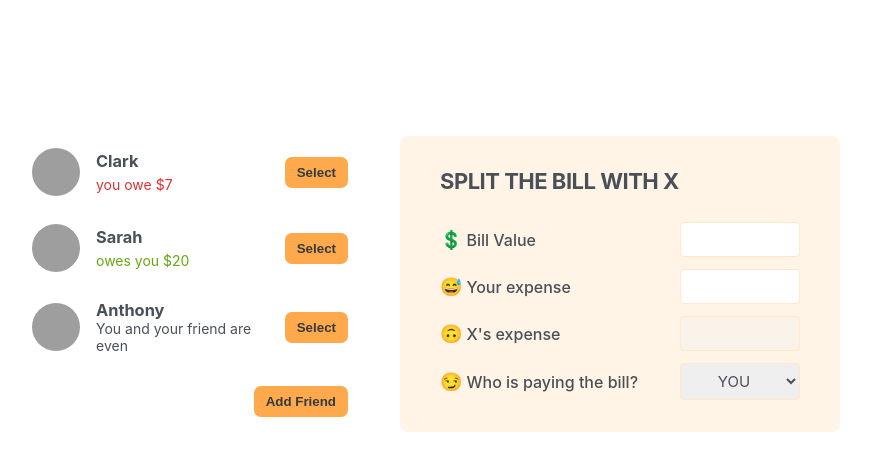
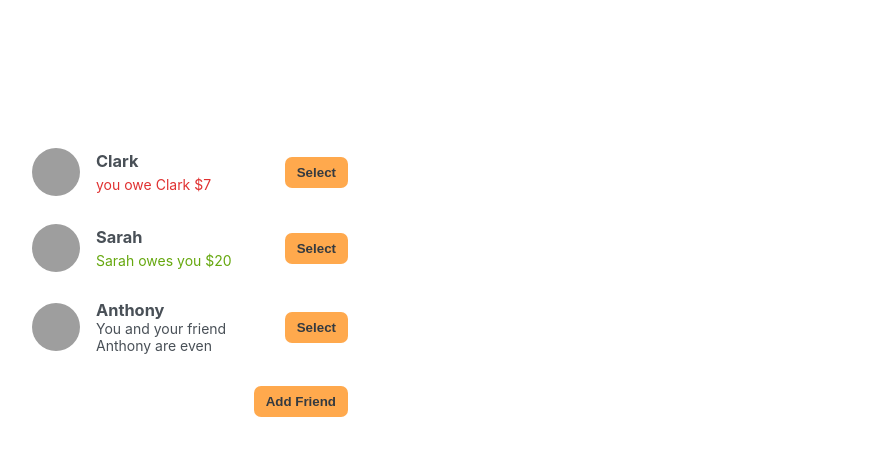
Before and after one commit to ashita07/Eat-And-Split, a React (Create React App) app: page / in a window 1280 px wide. Shown: the top 470 px of the page, without its empty margins (210-1081 px from the left). Built offline with nearby package versions, Linux system fonts and the light colour scheme; grey boxes are pictures that could not be loaded.

Commit message:
done bill calculation section

```diff
--- a/src/App.js
+++ b/src/App.js
@@ -22,6 +22,7 @@ const initialFriends = [
 export default function App() {
   const [showFriend, setShowFriend] = useState(false);
   const [friends, setFriends] = useState(initialFriends);
+  const [selectedFriend, setSelectedFriend] = useState(null);
 
   function handleFriendList(friend) {
     setFriends((friends) => [...friends, friend]);
@@ -32,57 +33,74 @@ export default function App() {
     setShowFriend((show) => !show);
   }
 
+  function handleSelection(friend) {
+    // setSelectedFriend(friend);
+    setSelectedFriend((cur) => (cur?.id === friend.id ? null : friend));
+    setShowFriend(false);
+  }
+
   return (
     <div className="app">
       <div className="sidebar">
-        <FriendList friends={friends} />
+        <FriendList
+          friends={friends}
+          onSelection={handleSelection}
+          selectedFriend={selectedFriend}
+        />
         <AddFriend showFriend={showFriend} onAddFriend={handleFriendList} />
-        <Button
-          handleShowAddFriend={handleShowAddFriend}
-          showFriend={showFriend}
-        >
+        <Button onClick={handleShowAddFriend}>
           {showFriend === false ? "Add Friend" : "Close"}
         </Button>
       </div>
-      <FormSplitBill />
+      {selectedFriend === null ? null : (
+        <FormSplitBill selectedFriend={selectedFriend} />
+      )}
     </div>
   );
 }
-function FriendList({ friends }) {
+function FriendList({ friends, onSelection, selectedFriend }) {
   return (
     <ul>
       {friends.map((f) => (
-        <Friend friend={f} key={f.id} />
+        <Friend
+          friend={f}
+          key={f.id}
+          onSelection={onSelection}
+          selectedFriend={selectedFriend}
+        />
       ))}
     </ul>
   );
 }
-function Friend({ friend }) {
+function Friend({ friend, onSelection, selectedFriend }) {
+  const isSelected = selectedFriend?.id === friend.id;
   return (
-    <li>
+    <li className={isSelected ? "selected" : null}>
       <img src={friend.image} alt={friend.name} />
       <h3>{friend.nameF}</h3>
       {friend.balance > 0 && (
         <p className="green">
-          {friend.name} owes you ${Math.abs(friend.balance)}
+          {friend.nameF} owes you ${Math.abs(friend.balance)}
         </p>
       )}
       {friend.balance < 0 && (
         <p className="red">
-          you owe {friend.name} ${Math.abs(friend.balance)}
+          you owe {friend.nameF} ${Math.abs(friend.balance)}
         </p>
       )}
       {friend.balance === 0 && (
-        <p>You and your friend {friend.name} are even</p>
+        <p>You and your friend {friend.nameF} are even</p>
       )}
-      <button className="button">Select</button>
+      <Button onClick={() => onSelection(friend)}>
+        {isSelected ? "close" : "Select"}
+      </Button>
     </li>
   );
 }
 
-function Button({ children, handleShowAddFriend }) {
+function Button({ children, onClick }) {
   return (
-    <button className="button" onClick={handleShowAddFriend}>
+    <button className="button" onClick={onClick}>
       {children}
     </button>
   );
@@ -132,20 +150,38 @@ function AddFriend({ showFriend, onAddFriend }) {
   );
 }
 
-function FormSplitBill() {
+function FormSplitBill({ selectedFriend }) {
+  const [bill, SetBill] = useState("");
+  const [expenseUser, setExpenseUser] = useState("");
+  const [whoPays, setWhoPays] = useState("user");
+  const othersExpense = bill ? bill - expenseUser : "";
   return (
     <form className="form-split-bill">
-      <h2>Split the bill with X</h2>
+      <h2>Split the bill with {selectedFriend.nameF}</h2>
       <label> 💲Bill Value</label>
-      <input type="text" />
+      <input
+        type="text"
+        value={bill}
+        onChange={(e) => SetBill(Number(e.target.value))}
+      />
       <label>😅Your expense</label>
-      <input type="text" />
-      <label>🙃X's expense</label>
-      <input type="text" disabled />
+      <input
+        type="text"
+        value={expenseUser}
+        onChange={(e) =>
+          setExpenseUser(
+            Number(e.target.value) > bill ? expenseUser : Number(e.target.value)
+          )
+        }
+      />
+      <label>🙃{selectedFriend.nameF}'s expense</label>
+      <input type="text" disabled value={othersExpense} />
       <label>😏Who is paying the bill?</label>
       <select>
-        <option value="user">YOU</option>
-        <option value="friend">X</option>
+        <option value={whoPays} onChange={(e) => setWhoPays(e.target.value)}>
+          YOU
+        </option>
+        <option value="friend">{selectedFriend.nameF}</option>
       </select>
     </form>
   );
```
